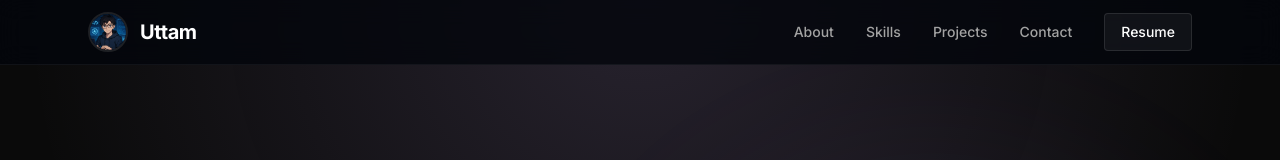
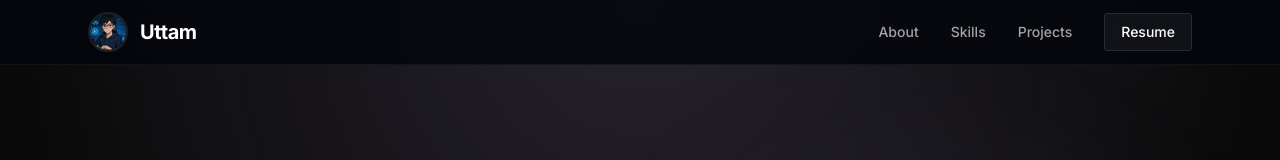
Before and after one commit to uttamongithb/Portfolio, a React (Vite) app: page / in a window 1280 px wide. Shown: the top 160 px of the page. Built offline with nearby package versions, Linux system fonts and the light colour scheme.

Commit message:
contact button removed

```diff
--- a/src/App.tsx
+++ b/src/App.tsx
@@ -23,7 +23,7 @@ function Header() {
           <span>{firstName}</span>
         </Link>
         <nav className="hidden md:flex items-center gap-8">
-          {['About', 'Skills', 'Projects', 'Contact'].map((item) => (
+          {['About', 'Skills', 'Projects'].map((item) => (
             <a
               key={item}
               href={`#${item.toLowerCase()}`}
```
